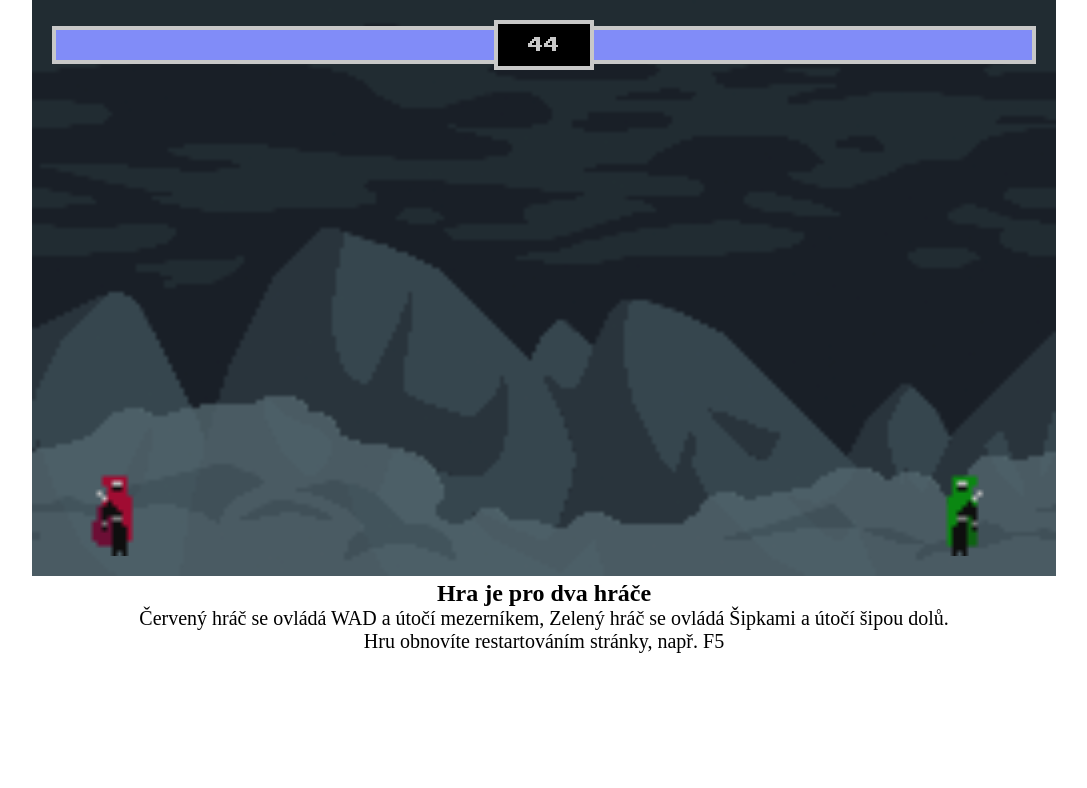
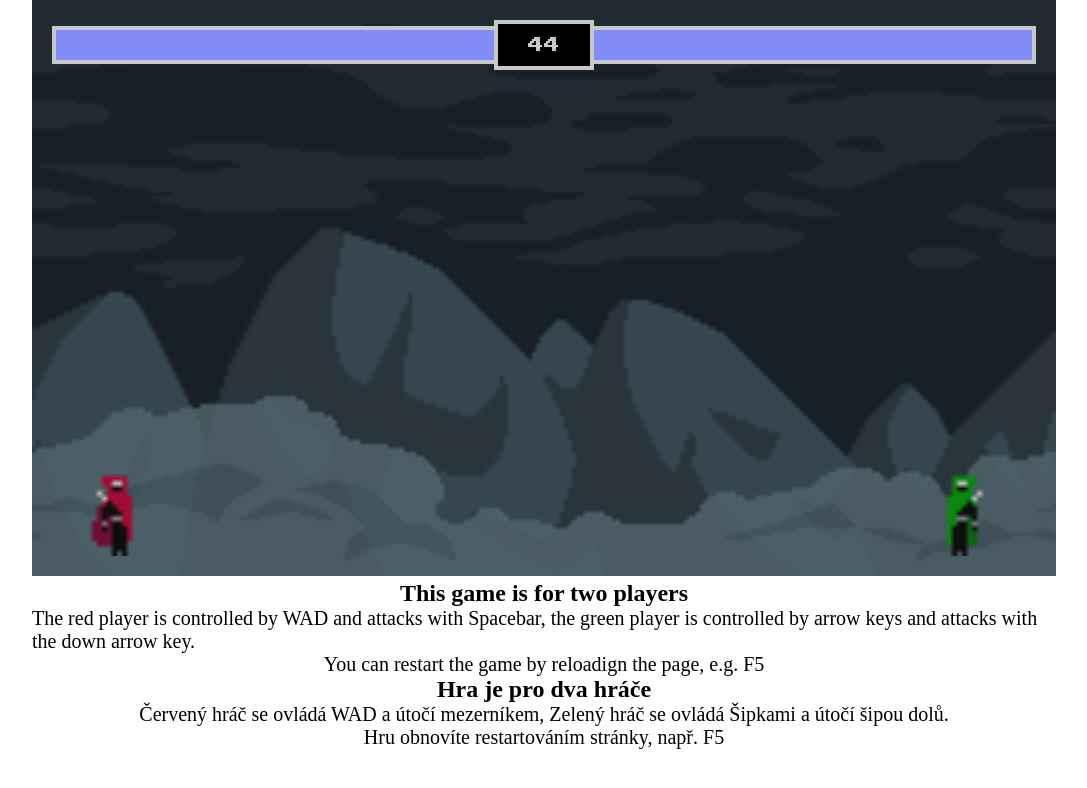
Before and after one commit to MickenCZ/Assassin-Fighter, a plain HTML site: page index.html in a window 1280 px wide. Shown: the whole page, without its empty margins (96-1183 px from the left). Drawn offline with nearby package versions, Linux system fonts and the light colour scheme.

Commit message:
added english instructions

```diff
--- a/index.html
+++ b/index.html
@@ -36,10 +36,15 @@
     </div>
     <canvas id="canvas"></canvas>
   </main>
-  <section id="controls">
+  <section class="controls">
+    <h1>This game is for two players</h1>
+    <p class="description">The red player is controlled by WAD and attacks with Spacebar, the green player is controlled by arrow keys and attacks with the down arrow key.</p>
+    <p class="tip">You can restart the game by reloadign the page, e.g. F5</p>
+  </section>
+  <section class="controls">
     <h1>Hra je pro dva hráče</h1>
-    <p id="description">Červený hráč se ovládá WAD a útočí mezerníkem, Zelený hráč se ovládá Šipkami a útočí šipou dolů.</p>
-    <p id="tip">Hru obnovíte restartováním stránky, např. F5</p>
+    <p class="description">Červený hráč se ovládá WAD a útočí mezerníkem, Zelený hráč se ovládá Šipkami a útočí šipou dolů.</p>
+    <p class="tip">Hru obnovíte restartováním stránky, např. F5</p>
   </section>
 </body>
 </html>
--- a/styles.css
+++ b/styles.css
@@ -100,7 +100,7 @@ body {
   padding-bottom: 10px;
 }
 
-#controls {
+.controls {
   display: flex;
   justify-content: center;
   align-items: center;
@@ -108,6 +108,6 @@ body {
   flex-direction: column;
 }
 
-#description, #tip {
+.description, .tip {
   font-size: 20px;
 }
```
